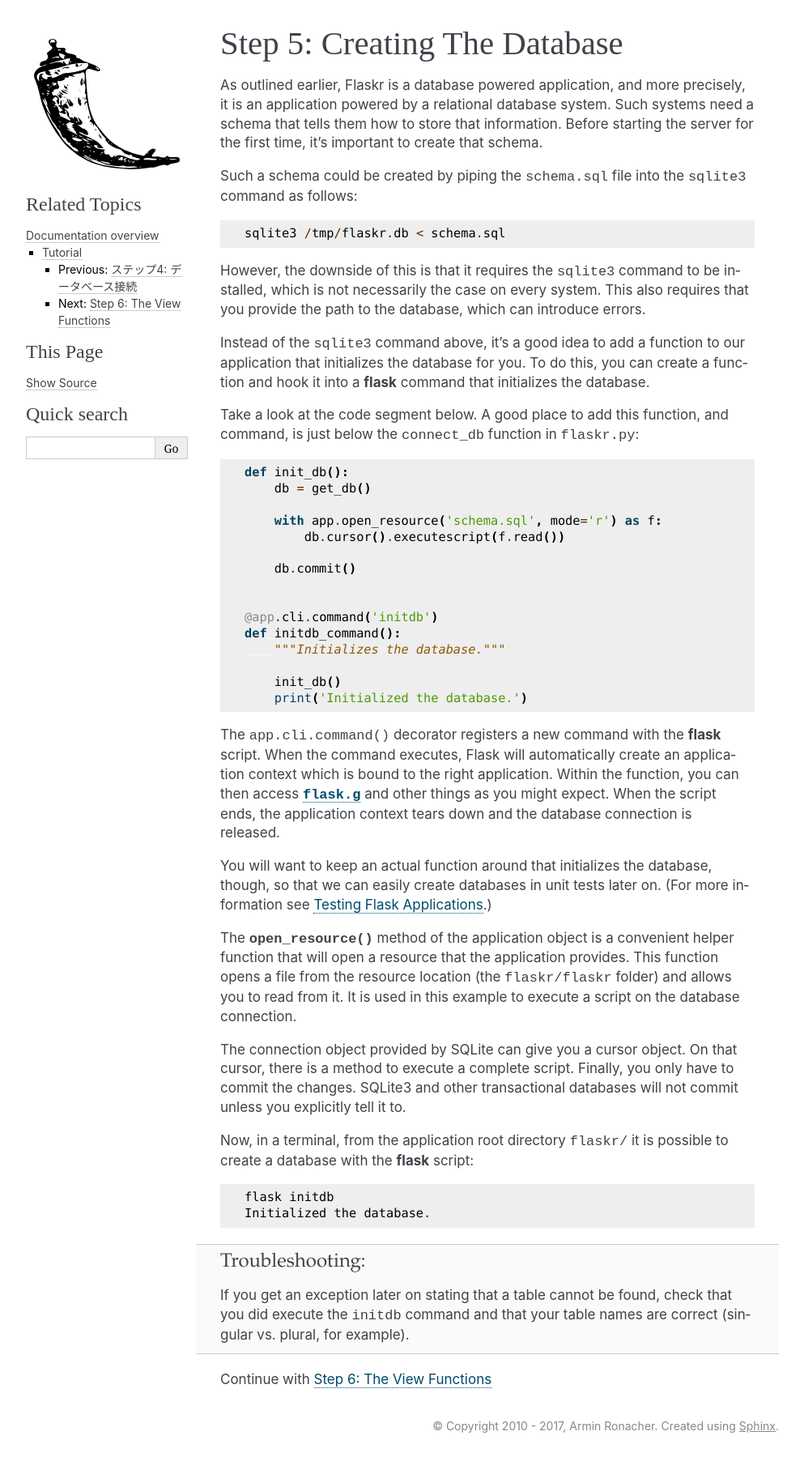
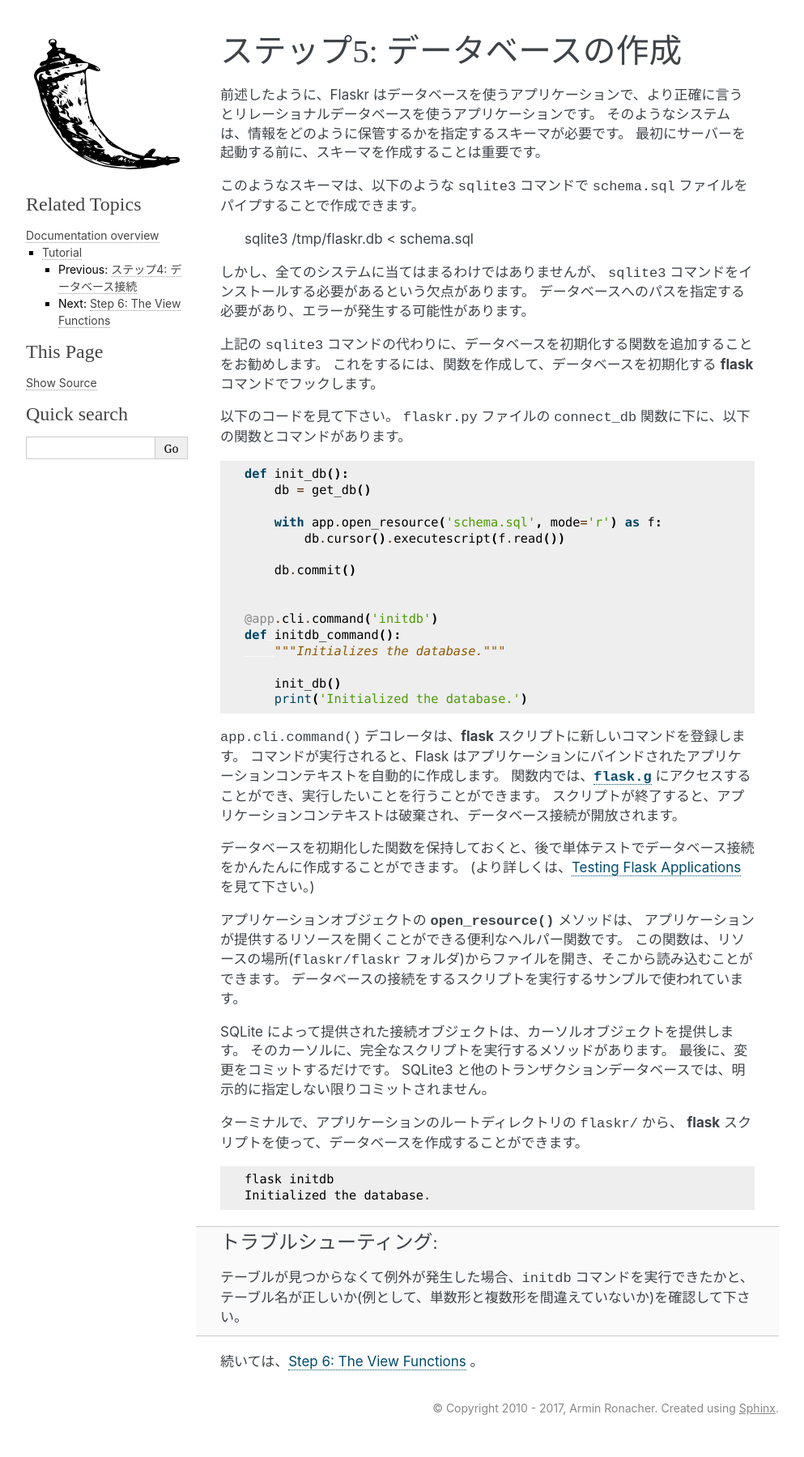
Before and after one commit to tokuda109/flask-docs-ja, a Sphinx documentation site: the page built from docs/tutorial/dbinit.rst, in a window 1280 px wide. Shown: the whole page at 81% size, without its empty margins (148-1141 px from the left). Built offline with Sphinx 7.4.7, drawn with Linux system fonts in a browser that asks for light colours; after the commit the page ends 1777 px from its top, so only the background shows below that.

Commit message:
Step 5: Creating The Database の章に翻訳を追加

```diff
--- a/docs/tutorial/dbinit.rst
+++ b/docs/tutorial/dbinit.rst
@@ -1,31 +1,50 @@
 .. _tutorial-dbinit:
 
-Step 5: Creating The Database
-=============================
+.. Step 5: Creating The Database
+   =============================
 
-As outlined earlier, Flaskr is a database powered application, and more
-precisely, it is an application powered by a relational database system.  Such
-systems need a schema that tells them how to store that information.
-Before starting the server for the first time, it's important to create
-that schema.
+ステップ5: データベースの作成
+================================
 
-Such a schema could be created by piping the ``schema.sql`` file into the
-``sqlite3`` command as follows::
+.. As outlined earlier, Flaskr is a database powered application, and more
+   precisely, it is an application powered by a relational database system.  Such
+   systems need a schema that tells them how to store that information.
+   Before starting the server for the first time, it's important to create
+   that schema.
+
+前述したように、Flaskr はデータベースを使うアプリケーションで、より正確に言うとリレーショナルデータベースを使うアプリケーションです。
+そのようなシステムは、情報をどのように保管するかを指定するスキーマが必要です。
+最初にサーバーを起動する前に、スキーマを作成することは重要です。
+
+.. Such a schema could be created by piping the ``schema.sql`` file into the
+   ``sqlite3`` command as follows::
+
+このようなスキーマは、以下のような ``sqlite3`` コマンドで ``schema.sql`` ファイルをパイプすることで作成できます。
 
     sqlite3 /tmp/flaskr.db < schema.sql
 
-However, the downside of this is that it requires the ``sqlite3`` command
-to be installed, which is not necessarily the case on every system. This
-also requires that you provide the path to the database, which can introduce
-errors.
+.. However, the downside of this is that it requires the ``sqlite3`` command
+   to be installed, which is not necessarily the case on every system. This
+   also requires that you provide the path to the database, which can introduce
+   errors.
 
-Instead of the ``sqlite3`` command above, it's a good idea to add a function
-to our application that initializes the database for you. To do this, you
-can create a function and hook it into a :command:`flask` command that
-initializes the database.
+しかし、全てのシステムに当てはまるわけではありませんが、
+``sqlite3`` コマンドをインストールする必要があるという欠点があります。
+データベースへのパスを指定する必要があり、エラーが発生する可能性があります。
 
-Take a look at the code segment below. A good place to add this function,
-and command, is just below the ``connect_db`` function in :file:`flaskr.py`::
+.. Instead of the ``sqlite3`` command above, it's a good idea to add a function
+   to our application that initializes the database for you. To do this, you
+   can create a function and hook it into a :command:`flask` command that
+   initializes the database.
+
+上記の ``sqlite3`` コマンドの代わりに、データベースを初期化する関数を追加することをお勧めします。
+これをするには、関数を作成して、データベースを初期化する :command:`flask` コマンドでフックします。
+
+.. Take a look at the code segment below. A good place to add this function,
+   and command, is just below the ``connect_db`` function in :file:`flaskr.py`::
+
+以下のコードを見て下さい。
+:file:`flaskr.py` ファイルの ``connect_db`` 関数に下に、以下の関数とコマンドがあります。 ::
 
     def init_db():
         db = get_db()
@@ -43,38 +62,66 @@
         init_db()
         print('Initialized the database.')
 
-The ``app.cli.command()`` decorator registers a new command with the
-:command:`flask` script.  When the command executes, Flask will automatically
-create an application context which is bound to the right application.
-Within the function, you can then access :attr:`flask.g` and other things as
-you might expect.  When the script ends, the application context tears down
-and the database connection is released.
+.. The ``app.cli.command()`` decorator registers a new command with the
+   :command:`flask` script.  When the command executes, Flask will automatically
+   create an application context which is bound to the right application.
+   Within the function, you can then access :attr:`flask.g` and other things as
+   you might expect.  When the script ends, the application context tears down
+   and the database connection is released.
 
-You will want to keep an actual function around that initializes the database,
-though, so that we can easily create databases in unit tests later on.  (For
-more information see :ref:`testing`.)
+``app.cli.command()`` デコレータは、:command:`flask` スクリプトに新しいコマンドを登録します。
+コマンドが実行されると、Flask はアプリケーションにバインドされたアプリケーションコンテキストを自動的に作成します。
+関数内では、:attr:`flask.g` にアクセスすることができ、実行したいことを行うことができます。
+スクリプトが終了すると、アプリケーションコンテキストは破棄され、データベース接続が開放されます。
 
-The :func:`~flask.Flask.open_resource` method of the application object
-is a convenient helper function that will open a resource that the
-application provides.  This function opens a file from the resource
-location (the :file:`flaskr/flaskr` folder) and allows you to read from it.
-It is used in this example to execute a script on the database connection.
+.. You will want to keep an actual function around that initializes the database,
+   though, so that we can easily create databases in unit tests later on.  (For
+   more information see :ref:`testing`.)
 
-The connection object provided by SQLite can give you a cursor object.
-On that cursor, there is a method to execute a complete script.  Finally, you
-only have to commit the changes.  SQLite3 and other transactional
-databases will not commit unless you explicitly tell it to.
+データベースを初期化した関数を保持しておくと、後で単体テストでデータベース接続をかんたんに作成することができます。
+(より詳しくは、:ref:`testing` を見て下さい。)
 
-Now, in a terminal, from the application root directory :file:`flaskr/` it is
-possible to create a database with the :command:`flask` script::
+.. The :func:`~flask.Flask.open_resource` method of the application object
+   is a convenient helper function that will open a resource that the
+   application provides.  This function opens a file from the resource
+   location (the :file:`flaskr/flaskr` folder) and allows you to read from it.
+   It is used in this example to execute a script on the database connection.
+
+アプリケーションオブジェクトの :func:`~flask.Flask.open_resource` メソッドは、
+アプリケーションが提供するリソースを開くことができる便利なヘルパー関数です。
+この関数は、リソースの場所(:file:`flaskr/flaskr` フォルダ)からファイルを開き、そこから読み込むことができます。
+データベースの接続をするスクリプトを実行するサンプルで使われています。
+
+.. The connection object provided by SQLite can give you a cursor object.
+   On that cursor, there is a method to execute a complete script.  Finally, you
+   only have to commit the changes.  SQLite3 and other transactional
+   databases will not commit unless you explicitly tell it to.
+
+SQLite によって提供された接続オブジェクトは、カーソルオブジェクトを提供します。
+そのカーソルに、完全なスクリプトを実行するメソッドがあります。
+最後に、変更をコミットするだけです。
+SQLite3 と他のトランザクションデータベースでは、明示的に指定しない限りコミットされません。
+
+.. Now, in a terminal, from the application root directory :file:`flaskr/` it is
+   possible to create a database with the :command:`flask` script::
+
+ターミナルで、アプリケーションのルートディレクトリの :file:`flaskr/` から、
+:command:`flask` スクリプトを使って、データベースを作成することができます。 ::
 
     flask initdb
     Initialized the database.
 
-.. admonition:: Troubleshooting
+.. Troubleshooting
 
    If you get an exception later on stating that a table cannot be found, check
    that you did execute the ``initdb`` command and that your table names are
    correct (singular vs. plural, for example).
 
-Continue with :ref:`tutorial-views`
+.. admonition:: トラブルシューティング
+
+   テーブルが見つからなくて例外が発生した場合、``initdb`` コマンドを実行できたかと、
+   テーブル名が正しいか(例として、単数形と複数形を間違えていないか)を確認して下さい。
+
+.. Continue with :ref:`tutorial-views`
+
+続いては、:ref:`tutorial-views` 。
```
